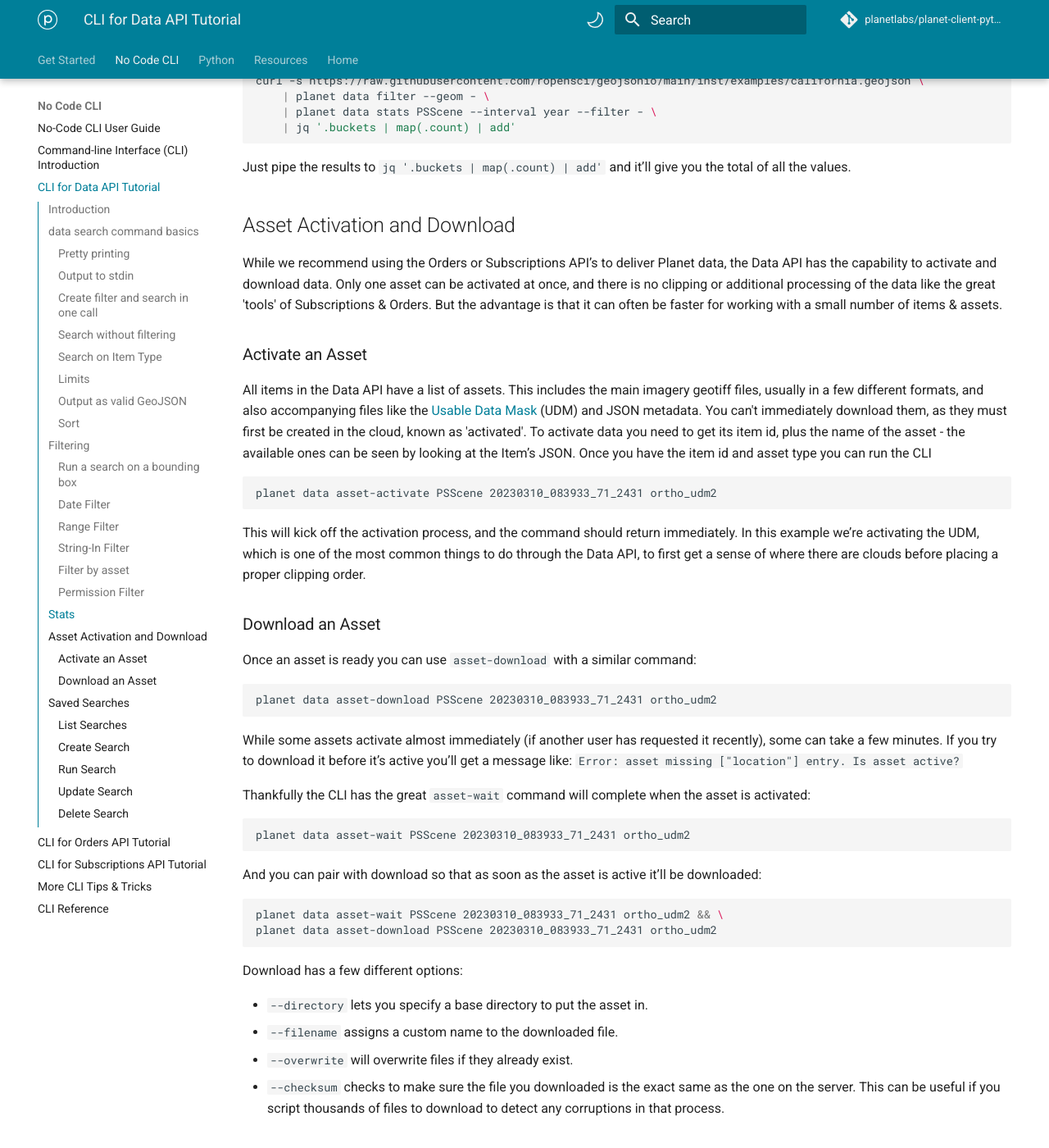
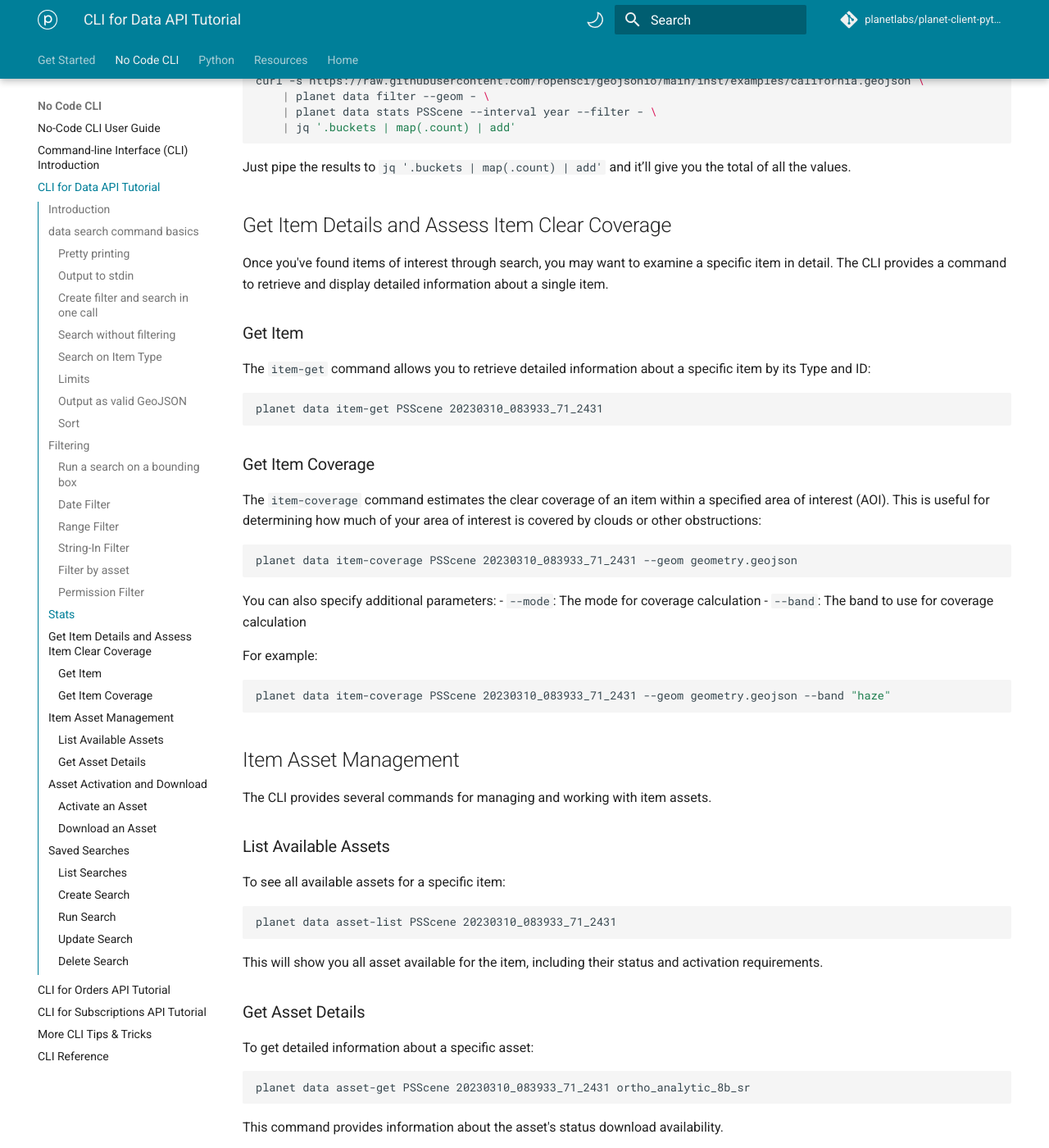
Before and after one commit to planetlabs/planet-client-python, an MkDocs documentation site: the page built from docs/cli/cli-data.md, in a window 1280 px wide and 1400 px high, scrolled down 7879 px. Shown: the whole window at 82% size. Built offline with MkDocs 1.6.1 and Material for MkDocs 9.7.7, drawn with Linux system fonts in a browser that asks for light colours; comment, search, counter and statistics services are not loaded.

Commit message:
add to cli docs

````diff
--- a/docs/cli/cli-data.md
+++ b/docs/cli/cli-data.md
@@ -424,6 +424,59 @@ curl -s https://raw.githubusercontent.com/ropensci/geojsonio/main/inst/examples/
 
 Just pipe the results to `jq '.buckets | map(.count) | add'` and it’ll give you the total of all the values.
 
+## Get Item Details and Assess Item Clear Coverage
+
+Once you've found items of interest through search, you may want to examine a specific item in detail. The CLI provides a command to retrieve and display detailed information about a single item.
+
+### Get Item
+
+The `item-get` command allows you to retrieve detailed information about a specific item by its Type and ID:
+
+```sh
+planet data item-get PSScene 20230310_083933_71_2431
+```
+
+### Get Item Coverage
+
+The `item-coverage` command estimates the clear coverage of an item within a specified area of interest (AOI). This is useful for determining how much of your area of interest is covered by clouds or other obstructions:
+
+```sh
+planet data item-coverage PSScene 20230310_083933_71_2431 --geom geometry.geojson
+```
+
+You can also specify additional parameters:
+- `--mode`: The mode for coverage calculation
+- `--band`: The band to use for coverage calculation
+
+For example:
+```sh
+planet data item-coverage PSScene 20230310_083933_71_2431 --geom geometry.geojson --band "haze"
+```
+
+## Item Asset Management
+
+The CLI provides several commands for managing and working with item assets.
+
+### List Available Assets
+
+To see all available assets for a specific item:
+
+```sh
+planet data asset-list PSScene 20230310_083933_71_2431
+```
+
+This will show you all asset available for the item, including their status and activation requirements.
+
+### Get Asset Details
+
+To get detailed information about a specific asset:
+
+```sh
+planet data asset-get PSScene 20230310_083933_71_2431 ortho_analytic_8b_sr
+```
+
+This command provides information about the asset's status download availability.
+
 ## Asset Activation and Download
 
 While we recommend using the Orders or Subscriptions API’s to deliver Planet data, the Data API has the capability
````
